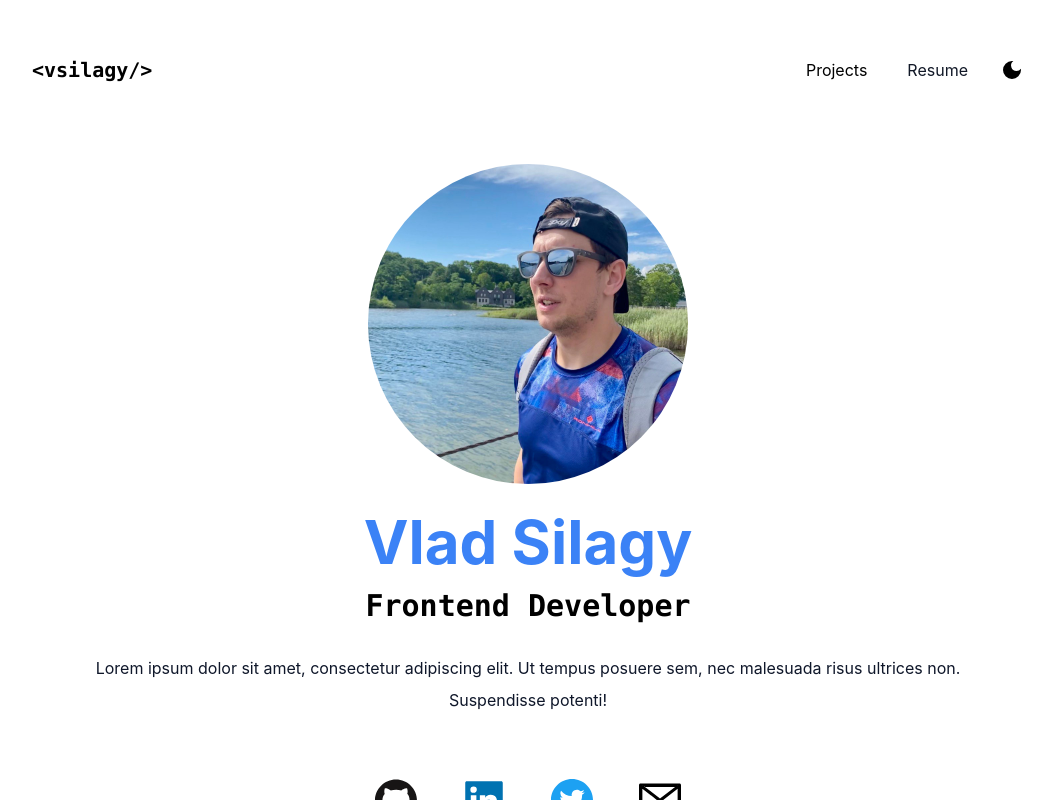
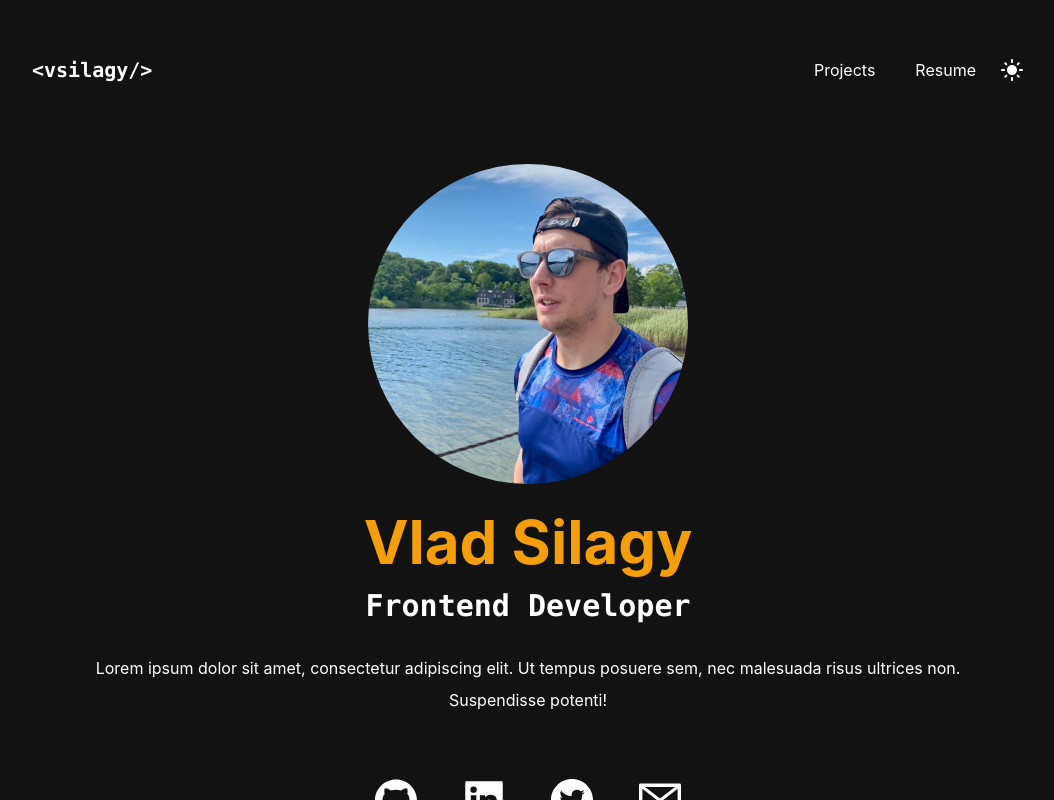
Before and after one commit to vsilagy/portfolio, a Next.js app: page / in a window 1280 px wide. Both pictures are taken after a click on the icon 1124 px from the left and 70 px from the top of the page. Shown: the top 800 px of the page, without its empty margins (112-1166 px from the left). Built offline with nearby package versions, Linux system fonts and the light colour scheme.

Commit message:
add next-themes, add darkmode with render theme changer

```diff
--- a/package.json
+++ b/package.json
@@ -10,6 +10,7 @@
   },
   "dependencies": {
     "next": "12.3.0",
+    "next-themes": "^0.2.1",
     "react": "18.2.0",
     "react-dom": "18.2.0",
     "react-icons": "^4.4.0"
--- a/pages/_app.js
+++ b/pages/_app.js
@@ -1,7 +1,12 @@
-import '../styles/globals.css'
+import "../styles/globals.css";
+import { ThemeProvider } from "next-themes";
 
 function MyApp({ Component, pageProps }) {
-  return <Component {...pageProps} />
+  return (
+    <ThemeProvider enableSystem={true} attribute="class">
+      <Component {...pageProps} />;
+    </ThemeProvider>
+  );
 }
 
-export default MyApp
+export default MyApp;
--- a/pages/index.js
+++ b/pages/index.js
@@ -1,23 +1,52 @@
 import Head from "next/head";
+import { useTheme } from "next-themes";
+import { MdDarkMode, MdLightMode } from "react-icons/md";
+import { useState, useEffect } from "react";
 import {
   AiFillLinkedin,
   AiFillGithub,
   AiFillTwitterCircle,
   AiOutlineMail,
 } from "react-icons/ai";
-import { MdDarkMode } from "react-icons/md";
 import Image from "next/image";
 import profile from "../public/profile-img.png";
 import project1 from "../public/project-1.png";
 import project2 from "../public/project-2.png";
 import project3 from "../public/project-3.png";
 import project4 from "../public/project-4.png";
-import { useState } from "react";
 
 export default function Home() {
-  const [darkMode, setDarkMode] = useState(false);
+  const { systemTheme, theme, setTheme } = useTheme();
+  const [mounted, setMounted] = useState(false);
+
+  useEffect(() => {
+    setMounted(true);
+  }, []);
+
+  const renderThemeChanger = () => {
+    if (!mounted) return null;
+
+    const currentTheme = theme === "system" ? systemTheme : theme;
+
+    if (currentTheme === "dark") {
+      return (
+        <MdLightMode
+          className="text-2xl hover:text-amber-500"
+          onClick={() => setTheme("light")}
+        />
+      );
+    } else {
+      return (
+        <MdDarkMode
+          className="text-2xl hover:text-amber-500"
+          onClick={() => setTheme("dark")}
+        />
+      );
+    }
+  };
+
   return (
-    <div className={darkMode ? "dark" : ""}>
+    <div>
       <Head>
         <title>Vlad Silagy Portfolio</title>
         <meta name="description" content="Generated by create next app" />
@@ -33,7 +62,7 @@ export default function Home() {
             <ul className="flex items-center gap-2">
               <li>
                 <a
-                  className="text-black px-4 py-2 rounded-md hover:ring-2 hover:ring-amber-500"
+                  className="px-4 py-2 rounded-md hover:ring-2 hover:ring-amber-500"
                   href="#"
                 >
                   Projects
@@ -41,31 +70,26 @@ export default function Home() {
               </li>
               <li>
                 <a
-                  className="text-gray-900 px-4 py-2 rounded-md hover:ring-2 ring-amber-500 "
+                  className="px-4 py-2 rounded-md hover:ring-2 ring-amber-500 "
                   href="#"
                 >
                   Resume
                 </a>
               </li>
-              <li>
-                <MdDarkMode
-                  onClick={() => setDarkMode(!darkMode)}
-                  className="cursor-pointer text-2xl ml-2 hover:text-amber-500 "
-                />
-              </li>
+              <li>{renderThemeChanger()}</li>
             </ul>
           </nav>
           <div className="text-center p-10">
             <div className="mx-auto w-64 h-64 mb-5 md:w-80 md:h-80">
               <Image src={profile} className="rounded-full" />
             </div>
-            <h1 className="text-5xl py-2 text-blue-500 font-bold md:text-6xl">
+            <h1 className="text-5xl py-2 text-blue-500 dark:text-amber-500 font-bold md:text-6xl">
               Vlad Silagy
             </h1>
             <h2 className="text-2xl py-2 font-mono font-bold md:text-3xl">
               Frontend Developer
             </h2>
-            <p className="text-md py-5 leading-8 text-slate-900">
+            <p className="text-md py-5 leading-8">
               Lorem ipsum dolor sit amet, consectetur adipiscing elit. Ut tempus
               posuere sem, nec malesuada risus ultrices non. Suspendisse
               potenti!
@@ -75,21 +99,21 @@ export default function Home() {
             <a
               href="https://github.com/vsilagy"
               target="_blank"
-              className="text-[#171515] hover:animate-pulse"
+              className="text-[#171515] dark:text-white hover:animate-pulse"
             >
               <AiFillGithub />
             </a>
             <a
               href="https://www.linkedin.com/in/vsilagy/"
               target="_blank"
-              className="text-[#0072b1] hover:animate-pulse"
+              className="text-[#0072b1] dark:text-white hover:animate-pulse"
             >
               <AiFillLinkedin />
             </a>
             <a
               href="https://twitter.com/VladSilagy"
               target="_blank"
-              className="text-[#1DA1F2] hover:animate-pulse"
+              className="text-[#1DA1F2] dark:text-white hover:animate-pulse"
             >
               <AiFillTwitterCircle />
             </a>
```
Also changed, not shown: 1 other file (tests, documents, lock files or other folders).
